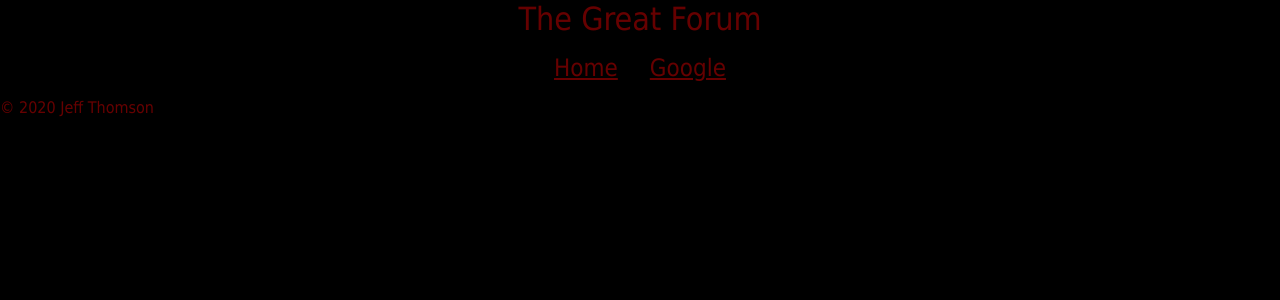
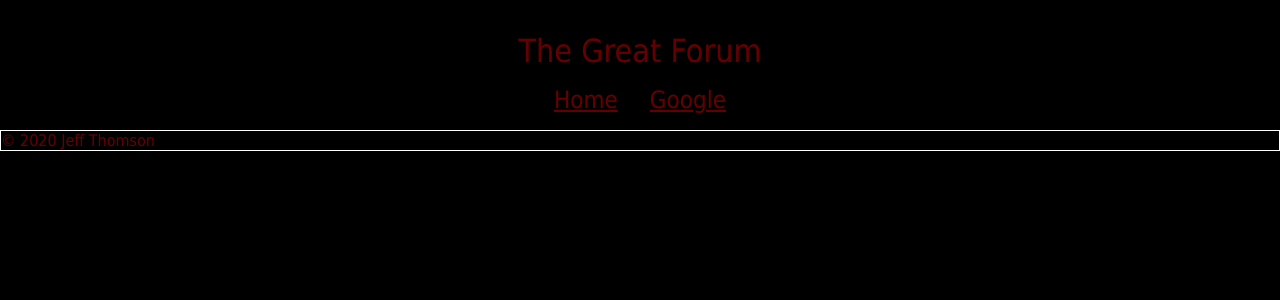
Before and after one commit to Kyriau/cosc360-website-project, a PHP site: page /html/homepage.html in a window 1280 px wide. Shown: the top 300 px of the page. Run offline with PHP 8.4, Linux system fonts and the light colour scheme.

Commit message:
slight changes

```diff
--- a/src/css/style.css
+++ b/src/css/style.css
@@ -11,7 +11,7 @@ header {
 }
 
 footer {
-
+	border: 1px solid white;
 }
 
 nav {
@@ -36,6 +36,7 @@ a:hover, a:visited {
 h1 {
 	text-align: center;
 	font-size: 2em;
+	padding-top: 1em;
 }
 
 h3 {
```
